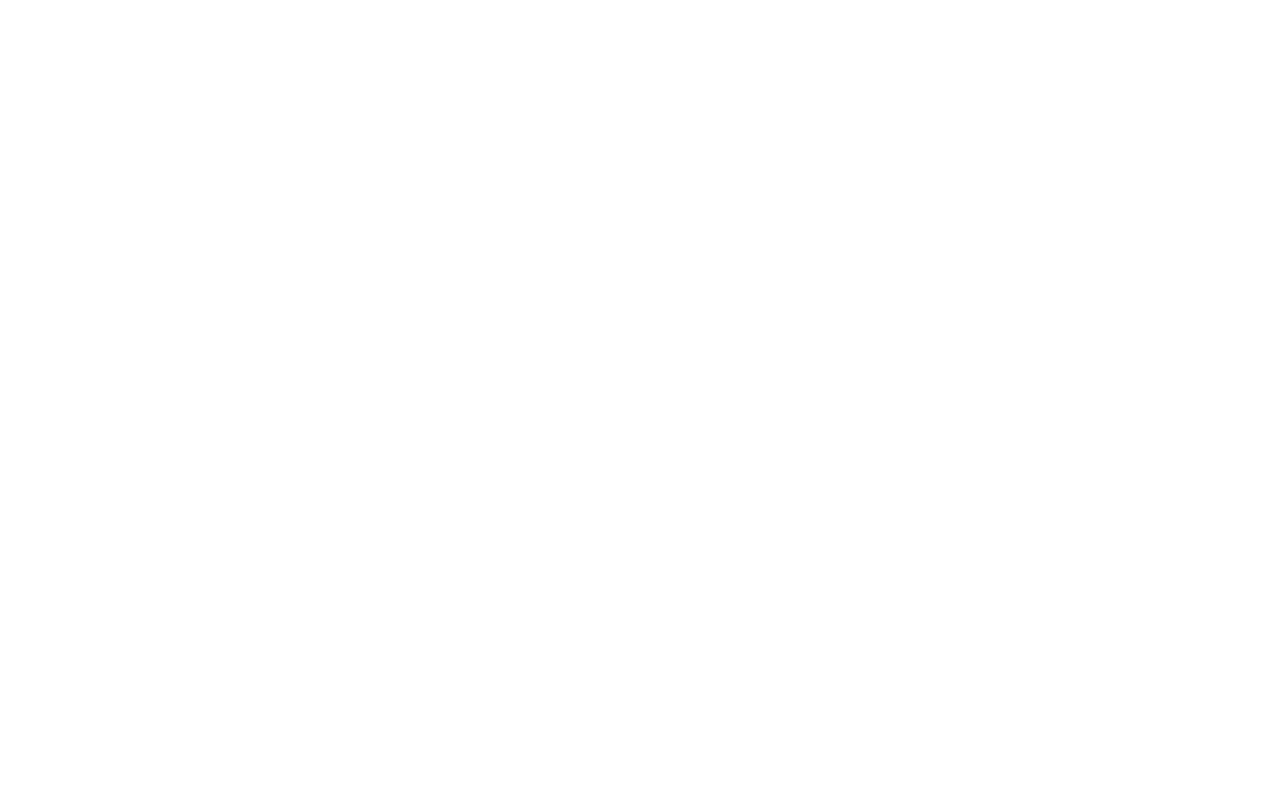
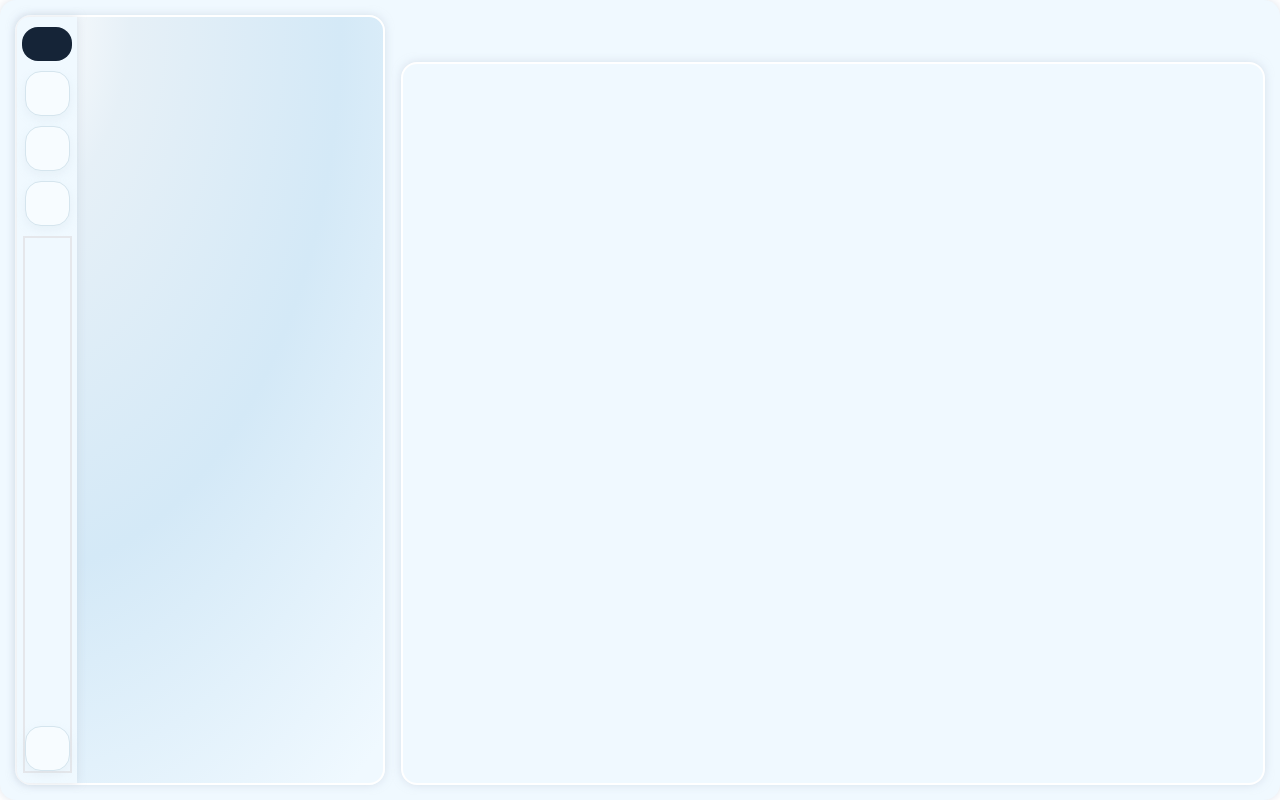
Before and after one commit to eliasdlc/script, a React (Vite) app in the folder frontend/: page /home in a window 1280 px wide. Before the commit this address had no page. Built offline with nearby package versions, Linux system fonts and the light colour scheme.

Commit message:
Started building the home or main screen desing

```diff
--- a/frontend/src/routes/App.tsx
+++ b/frontend/src/routes/App.tsx
@@ -2,6 +2,7 @@ import '../styles/App.css'
 import {BrowserRouter as Router, Route, Routes, useLocation, useNavigate} from "react-router-dom";
 import LogIn from "./LogIn.tsx";
 import {useEffect} from "react";
+import Home from "./Home.tsx";
 
 function App() {
     const location = useLocation();
@@ -10,17 +11,18 @@ function App() {
     useEffect(() => {
         // Redirige a la página de login si estás en la raíz o cualquier ruta no autorizada
         if(location.pathname === "/") {
-            navigate("/login");
+            navigate("/home");
         }
     }, [location.pathname, navigate]);
 
 
 
   return (
-    <div className={"flex h-screen w-screen gap-5 p-5"}>
+    <div className={"flex h-screen w-screen gap-5"}>
         <main className={"flex flex-row w-full flex-wrap gap-5"}>
             <Routes>
                 <Route path="/login" element={<LogIn />}></Route>
+                <Route path="/home" element={<Home />}></Route>
             </Routes>
         </main>
     </div>
--- /dev/null
+++ b/frontend/src/routes/Home.tsx
@@ -0,0 +1,38 @@
+export default function Home(){
+
+    return (
+        <div className={"flex flex-start p-[15px] gap-4 rounded-2xl shadow light-mode-bg h-full w-full"}>
+            <div className={"flex rounded-2xl h-full w-[23.125rem] flex-shrink-0 border-2 border-white shadow sidebar-bg "}>
+                <aside className={"flex flex-start self-stretch w-[3.75rem] h-full flex-shrink-0 rounded-l-xl shadow light-mode-bg "}>{/*sidebar*/}
+                    <div className={"flex flex-col items-center self-stretch gap-2.5 flex-1-0-0 sidebar-p"}> {/*sidebar-holder*/}
+                        <div className={"bg-[#152437] w-[3.125rem] h-[3.125rem] rounded-[1rem]"}>{/*Logo holder*/}
+
+                        </div>
+                        <div className={"flex flex-col items-center gap-2.5 self-stretch"}>
+                            <button className={"button-layout button-style"}></button>
+                            <button className={"button-layout button-style"}></button>
+                            <button className={"button-layout button-style"}></button>
+                        </div>
+                        <div className={"h-svh flex-col inline-flex justify-end items-center gap-2.5 border-2 border-red"}>
+                            <button className={"button-layout button-style"}>
+
+                            </button>
+                        </div>
+
+                    </div>
+                </aside>
+                <div className={""}>
+
+                </div>
+            </div>
+            <div className={"flex flex-col flex-start self-stretch w-full h-full"}>
+                <div className={"flex flex-start w-full h-[3.125rem] pl-1 pr-1 gap-1 self-stretch"}>
+
+                </div>
+                <div className={"flex self-stretch rounded-2xl w-full h-full light-mode-bg border-2 shadow border-white"}>
+
+                </div>
+            </div>
+        </div>
+    )
+}
--- a/frontend/src/routes/LogIn.tsx
+++ b/frontend/src/routes/LogIn.tsx
@@ -1,5 +1,4 @@
-import '../styles/App.css'
-import '../styles/App.css'
+
 import LogInIcon from "../assets/LogInIcon.tsx";
 
 
--- a/frontend/src/styles/App.css
+++ b/frontend/src/styles/App.css
@@ -4,8 +4,7 @@
 
 .shadow {
     @apply filter;
-    filter: drop-shadow(0px 0px 8px rgba(0, 0, 0, 0.25));
-}
+    box-shadow: 0px 0px 8px 0px rgba(192, 201, 216, 0.50);}
 
 .login-bg{
     @apply bg-cover;
@@ -29,3 +28,37 @@
     @apply filter;
     box-shadow: 0px 0px 16px 0px rgba(98, 161, 193, 0.25);
 }
+
+.sidebar-bg{
+    @apply bg-cover;
+    background: radial-gradient(172.33% 141.42% at 0% 0%, #FFF 0%, #E6F0F7 17.9%, #D4E9F7 51.4%, #F0F9FF 88.4%);
+}
+
+.light-mode-bg{
+    background: #F0F9FF;
+}
+
+.sidebar-p{
+    @apply filter;
+    padding: 0.625rem 0.3125rem;
+
+}
+
+.button-layout{
+    @apply filter;
+    display: flex;
+    width: 2.8125rem;
+    height: 2.8125rem;
+    padding: 0.375rem;
+    justify-content: center;
+    align-items: center;
+    gap: 0.625rem;
+}
+
+.button-style{
+    @apply filter;
+    border-radius: 1rem;
+    border: 1px solid #D5E5EE;
+    background: #F7FCFF;
+    box-shadow: 0px 4px 8px 0px rgba(203, 220, 228, 0.25);
+}
```
